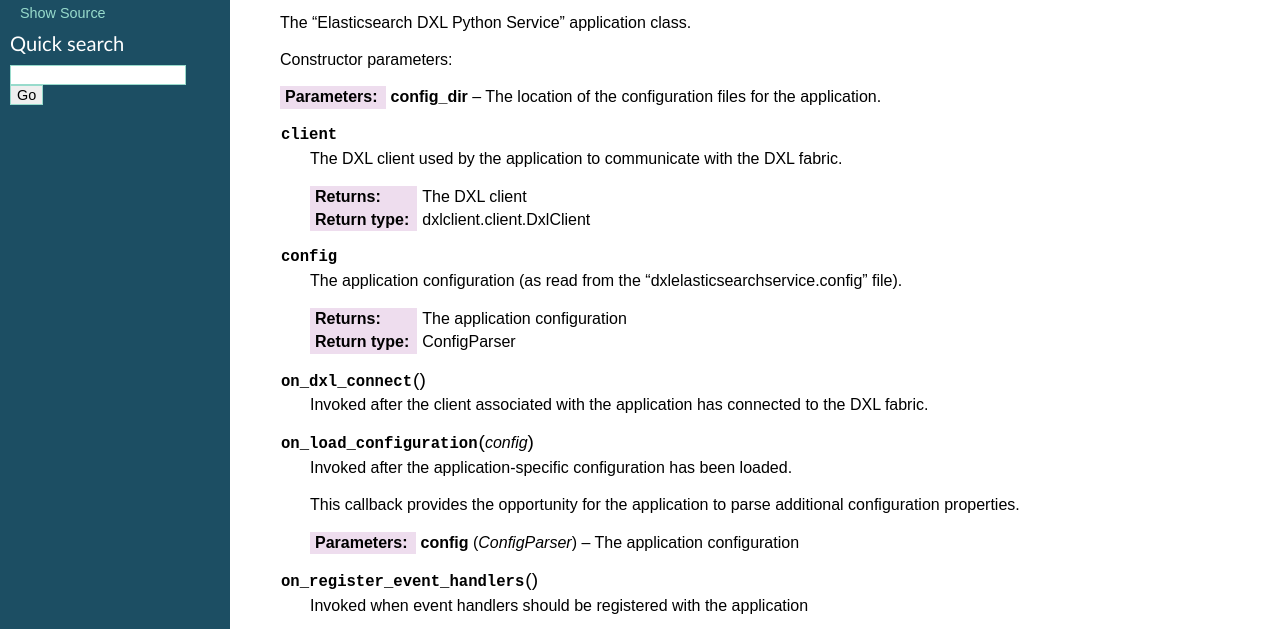
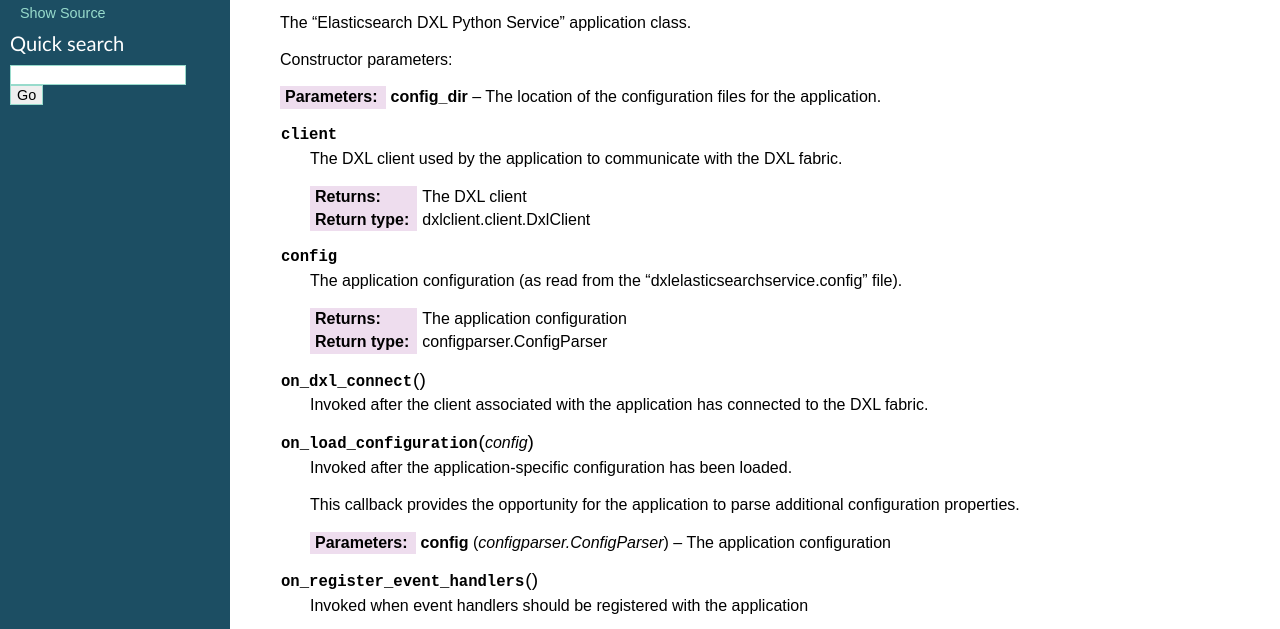
Before and after one commit to opendxl/opendxl-elasticsearch-service-python, a plain HTML site: page pydoc/dxlelasticsearchservice.app.html in a window 1280 px wide. Shown: the part 143-772 px from the top of the page. Drawn offline with Linux system fonts and the light colour scheme.

Commit message:
Updating docs for 01587df

```diff
--- a/pydoc/dxlelasticsearchservice.app.html
+++ b/pydoc/dxlelasticsearchservice.app.html
@@ -93,7 +93,7 @@
 <tbody valign="top">
 <tr class="field-odd field"><th class="field-name">Returns:</th><td class="field-body">The application configuration</td>
 </tr>
-<tr class="field-even field"><th class="field-name">Return type:</th><td class="field-body">ConfigParser</td>
+<tr class="field-even field"><th class="field-name">Return type:</th><td class="field-body">configparser.ConfigParser</td>
 </tr>
 </tbody>
 </table>
@@ -116,7 +116,7 @@
 <col class="field-name" />
 <col class="field-body" />
 <tbody valign="top">
-<tr class="field-odd field"><th class="field-name">Parameters:</th><td class="field-body"><strong>config</strong> (<em>ConfigParser</em>) – The application configuration</td>
+<tr class="field-odd field"><th class="field-name">Parameters:</th><td class="field-body"><strong>config</strong> (<em>configparser.ConfigParser</em>) – The application configuration</td>
 </tr>
 </tbody>
 </table>
```
